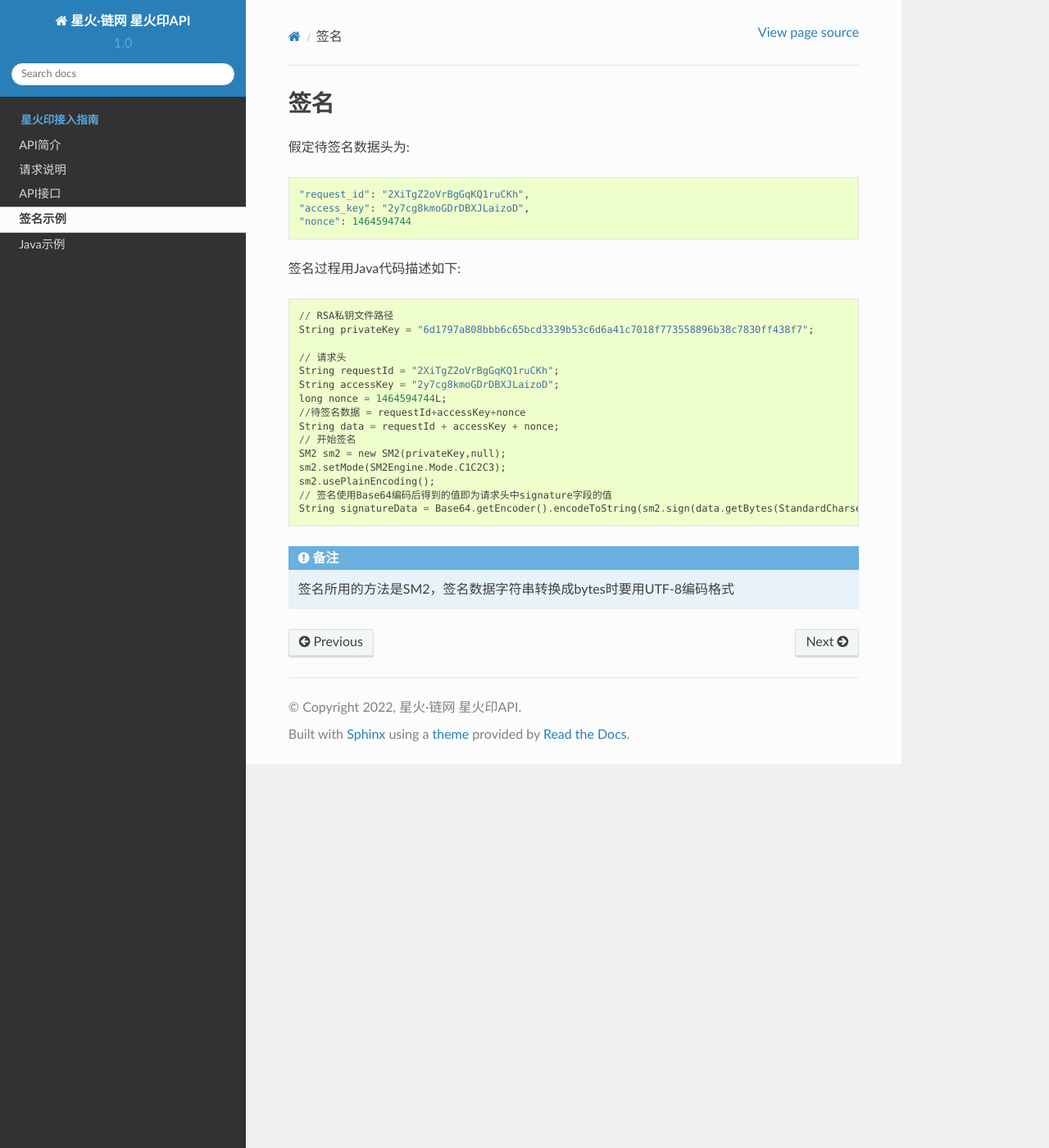
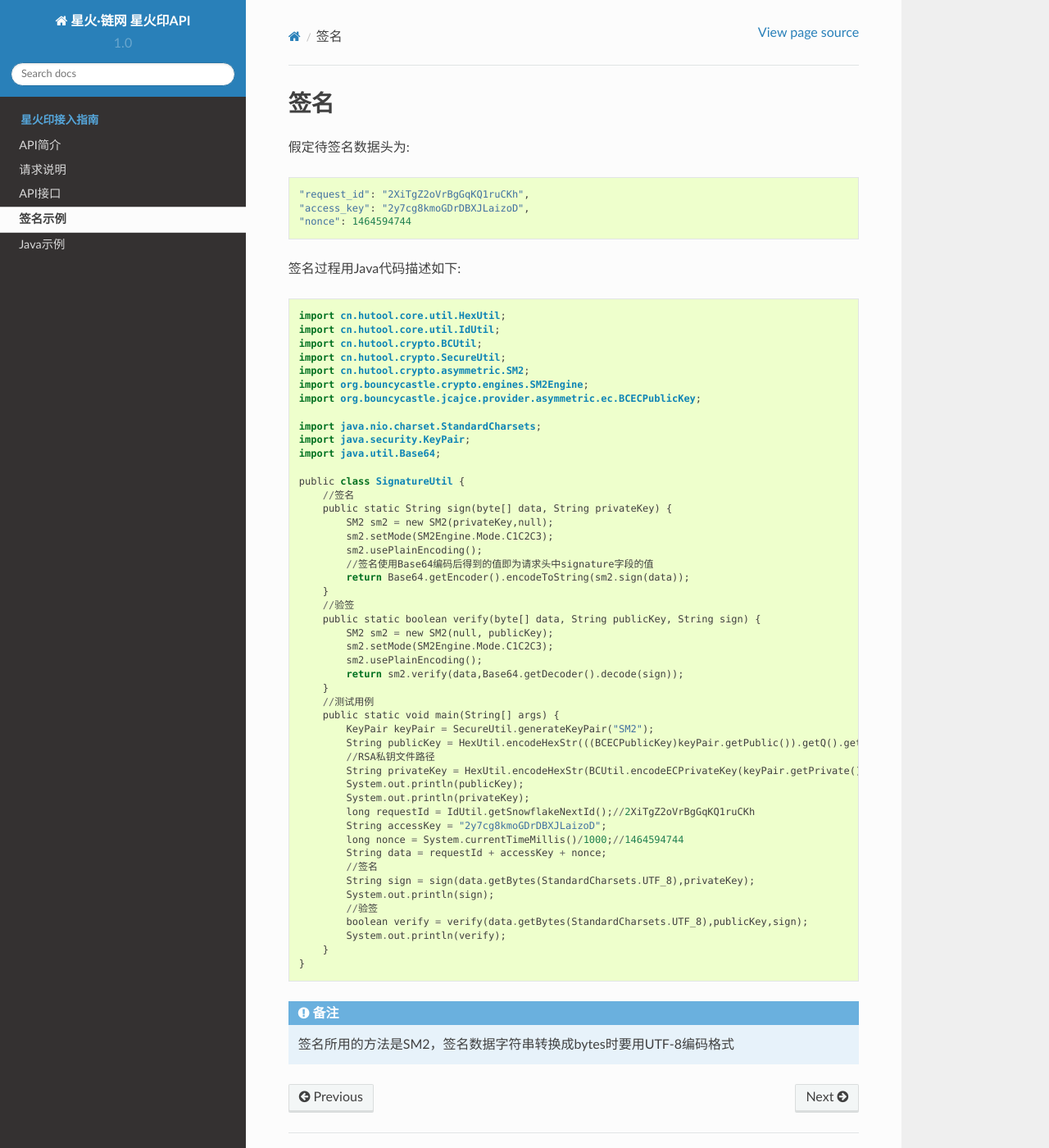
Before and after one commit to caict-4iot-dev/xhy-api, a Sphinx documentation site: the page built from docs/flow.rst, in a window 1280 px wide and 1400 px high. Shown: the whole window at 82% size. Built offline with Sphinx 7.4.7 and the Read the Docs theme 2.0.0, drawn with Linux system fonts in a browser that asks for light colours.

Commit message:
mod xhy api

```diff
--- a/docs/flow.rst
+++ b/docs/flow.rst
@@ -9,20 +9,53 @@
 
 签名过程用Java代码描述如下::
 
-        // RSA私钥文件路径
-        String privateKey = "6d1797a808bbb6c65bcd3339b53c6d6a41c7018f773558896b38c7830ff438f7";
+        import cn.hutool.core.util.HexUtil;
+        import cn.hutool.core.util.IdUtil;
+        import cn.hutool.crypto.BCUtil;
+        import cn.hutool.crypto.SecureUtil;
+        import cn.hutool.crypto.asymmetric.SM2;
+        import org.bouncycastle.crypto.engines.SM2Engine;
+        import org.bouncycastle.jcajce.provider.asymmetric.ec.BCECPublicKey;
 
-        // 请求头
-        String requestId = "2XiTgZ2oVrBgGqKQ1ruCKh";
-        String accessKey = "2y7cg8kmoGDrDBXJLaizoD";
-        long nonce = 1464594744L;
-        //待签名数据 = requestId+accessKey+nonce
-        String data = requestId + accessKey + nonce;
-        // 开始签名
-        SM2 sm2 = new SM2(privateKey,null);
-        sm2.setMode(SM2Engine.Mode.C1C2C3);
-        sm2.usePlainEncoding();
-        // 签名使用Base64编码后得到的值即为请求头中signature字段的值
-        String signatureData = Base64.getEncoder().encodeToString(sm2.sign(data.getBytes(StandardCharsets.UTF_8)));
+        import java.nio.charset.StandardCharsets;
+        import java.security.KeyPair;
+        import java.util.Base64;
+
+        public class SignatureUtil {
+            //签名
+            public static String sign(byte[] data, String privateKey) {
+                SM2 sm2 = new SM2(privateKey,null);
+                sm2.setMode(SM2Engine.Mode.C1C2C3);
+                sm2.usePlainEncoding();
+                //签名使用Base64编码后得到的值即为请求头中signature字段的值
+                return Base64.getEncoder().encodeToString(sm2.sign(data));
+            }
+            //验签
+            public static boolean verify(byte[] data, String publicKey, String sign) {
+                SM2 sm2 = new SM2(null, publicKey);
+                sm2.setMode(SM2Engine.Mode.C1C2C3);
+                sm2.usePlainEncoding();
+                return sm2.verify(data,Base64.getDecoder().decode(sign));
+            }
+            //测试用例
+            public static void main(String[] args) {
+                KeyPair keyPair = SecureUtil.generateKeyPair("SM2");
+                String publicKey = HexUtil.encodeHexStr(((BCECPublicKey)keyPair.getPublic()).getQ().getEncoded(false));
+                //RSA私钥文件路径
+                String privateKey = HexUtil.encodeHexStr(BCUtil.encodeECPrivateKey(keyPair.getPrivate()));
+                System.out.println(publicKey);
+                System.out.println(privateKey);
+                long requestId = IdUtil.getSnowflakeNextId();//2XiTgZ2oVrBgGqKQ1ruCKh
+                String accessKey = "2y7cg8kmoGDrDBXJLaizoD";
+                long nonce = System.currentTimeMillis()/1000;//1464594744
+                String data = requestId + accessKey + nonce;
+                //签名
+                String sign = sign(data.getBytes(StandardCharsets.UTF_8),privateKey);
+                System.out.println(sign);
+                //验签
+                boolean verify = verify(data.getBytes(StandardCharsets.UTF_8),publicKey,sign);
+                System.out.println(verify);
+            }
+        }
 
 .. note:: 签名所用的方法是SM2，签名数据字符串转换成bytes时要用UTF-8编码格式
```
